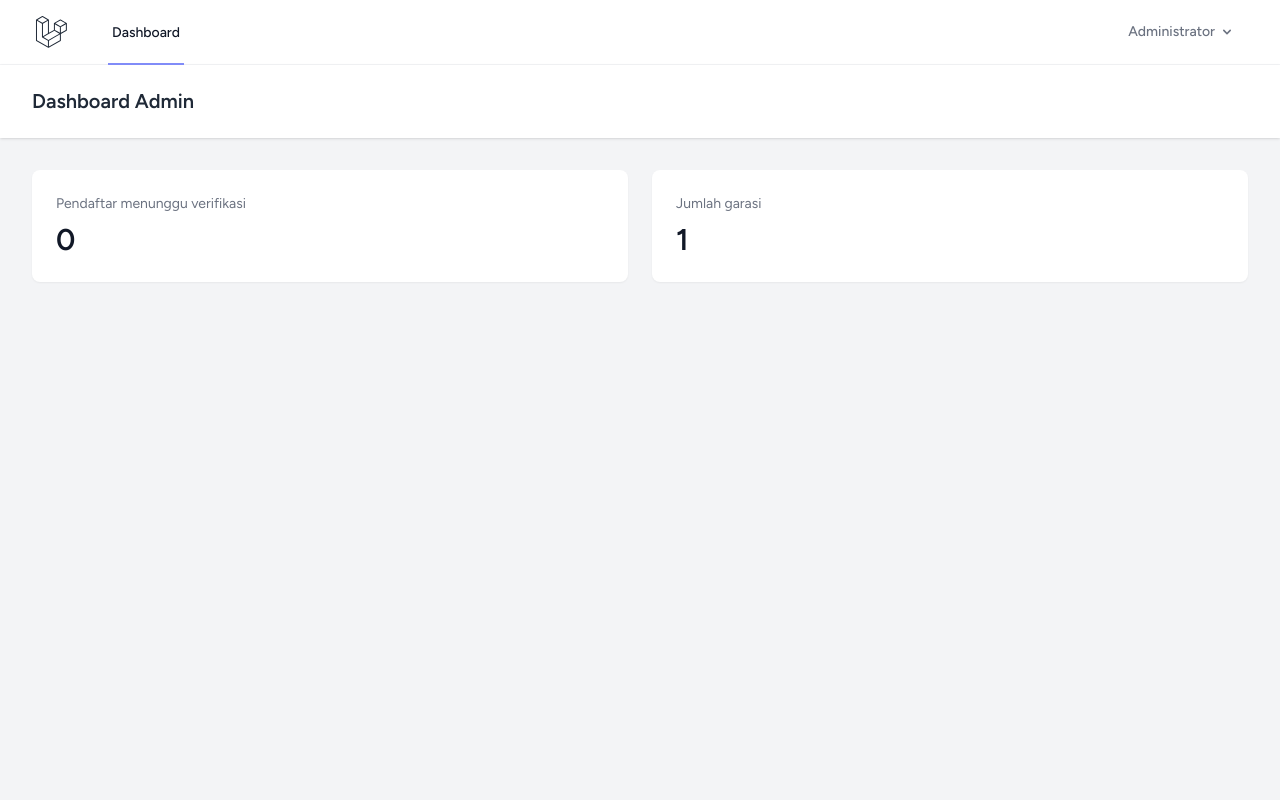
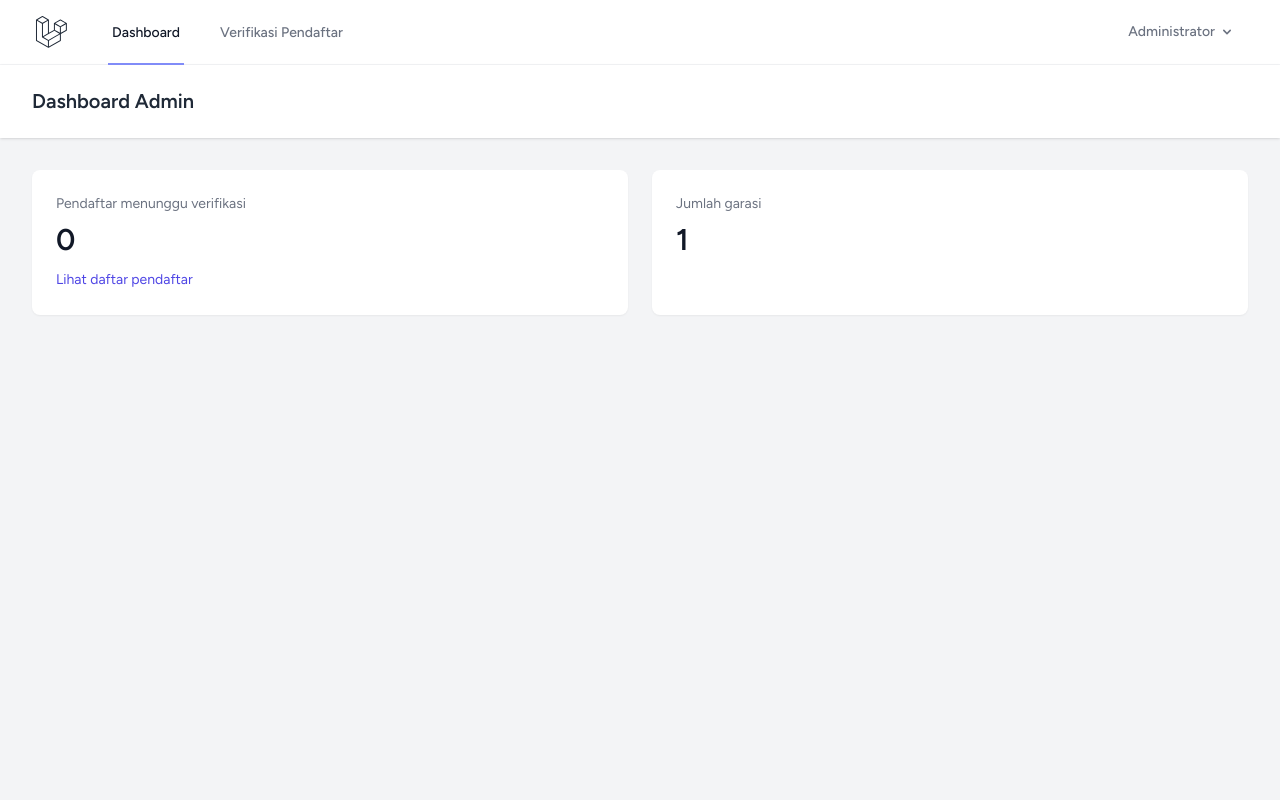
Before and after one commit to DerickNor/garasi-sewa, a Laravel app: page /admin/dashboard in a window 1280 px wide. Run offline with Laravel 12, Linux system fonts and the light colour scheme; a user stored in the database is signed in; data comes from the database, SQL or seed files in the repository; tables that the repository leaves empty hold one stand-in row (values such as "Sample post"); style sheets or scripts are compiled from the project's sources.

Commit message:
Tambah menu verifikasi pendaftar di navigasi admin

```diff
--- a/resources/views/admin/dashboard.blade.php
+++ b/resources/views/admin/dashboard.blade.php
@@ -8,6 +8,7 @@
             <div class="bg-white shadow-sm sm:rounded-lg p-6">
                 <p class="text-sm text-gray-500">Pendaftar menunggu verifikasi</p>
                 <p class="mt-2 text-3xl font-semibold text-gray-900">{{ $pendingRenters }}</p>
+                <a href="{{ route('admin.renters.index') }}" class="mt-3 inline-block text-sm text-indigo-600 hover:underline">Lihat daftar pendaftar</a>
             </div>
             <div class="bg-white shadow-sm sm:rounded-lg p-6">
                 <p class="text-sm text-gray-500">Jumlah garasi</p>
--- a/resources/views/layouts/navigation.blade.php
+++ b/resources/views/layouts/navigation.blade.php
@@ -15,6 +15,11 @@
                     <x-nav-link :href="route('dashboard')" :active="request()->routeIs('*.dashboard')">
                         {{ __('Dashboard') }}
                     </x-nav-link>
+                    @if (Auth::user()->isAdmin())
+                        <x-nav-link :href="route('admin.renters.index')" :active="request()->routeIs('admin.renters.*')">
+                            Verifikasi Pendaftar
+                        </x-nav-link>
+                    @endif
                 </div>
             </div>
 
@@ -66,6 +71,11 @@
             <x-responsive-nav-link :href="route('dashboard')" :active="request()->routeIs('*.dashboard')">
                 {{ __('Dashboard') }}
             </x-responsive-nav-link>
+            @if (Auth::user()->isAdmin())
+                <x-responsive-nav-link :href="route('admin.renters.index')" :active="request()->routeIs('admin.renters.*')">
+                    Verifikasi Pendaftar
+                </x-responsive-nav-link>
+            @endif
         </div>
 
         <!-- Responsive Settings Options -->
```
